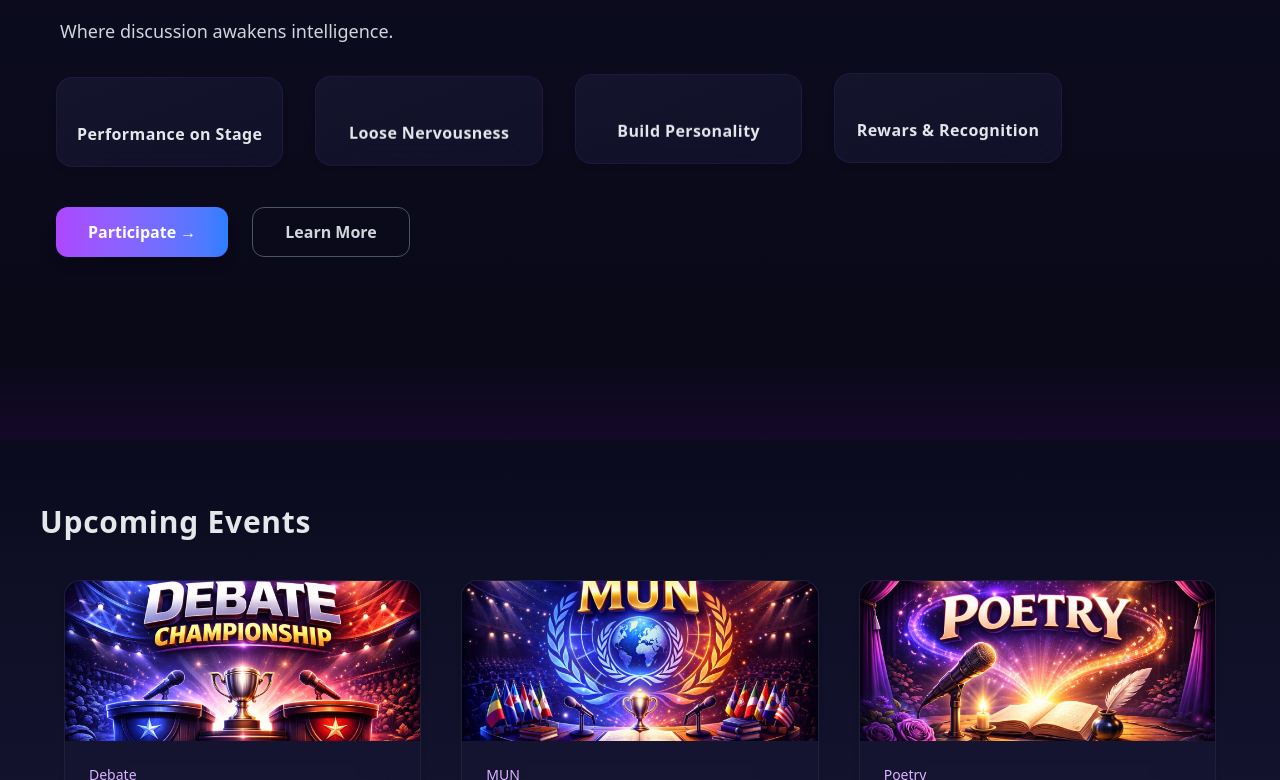
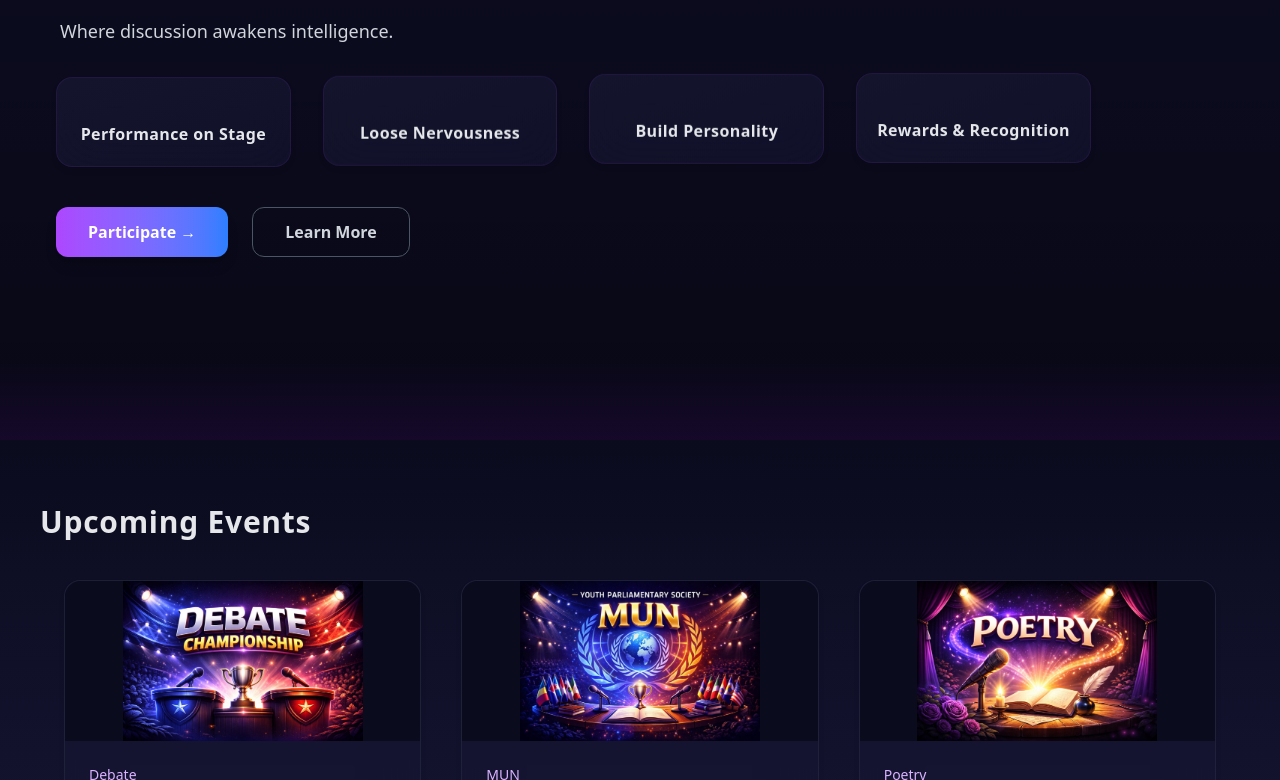
Before and after one commit to Satyam0000000/Tarang_Frontend, a React (Vite) app: page / in a window 1280 px wide. Shown: the part 360-1140 px from the top of the page. Built offline with nearby package versions, Linux system fonts and the light colour scheme.

Commit message:
poster thumbnail ratio fixed

```diff
--- a/src/pages/Home.jsx
+++ b/src/pages/Home.jsx
@@ -43,7 +43,7 @@ const Home = () => {
       icon: (
         <Trophy className="w-6 h-6 text-transparent bg-clip-text bg-gradient-to-r from-purple-400 to-blue-400 transition-all" />
       ),
-      label: "Rewars & Recognition",
+      label: "Rewards & Recognition",
     },
   ];
 
@@ -256,7 +256,7 @@ text-gray-200 tracking-wide text-center
               <img
                 src={event.image}
                 alt={event.title}
-                className="h-28 sm:h-40 w-full object-cover rounded-t-2xl"
+                className="h-28 sm:h-40 w-full object-contain bg-[#0b0b1e] rounded-t-2xl"
               />
 
               <div className="p-4 sm:p-6">
```
